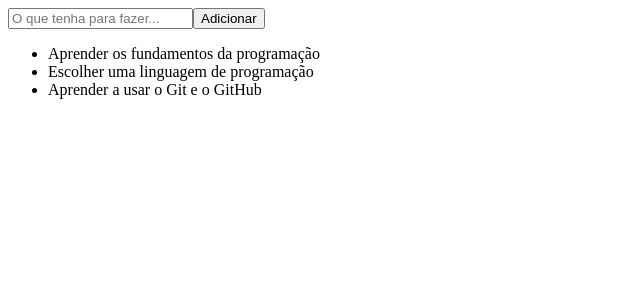
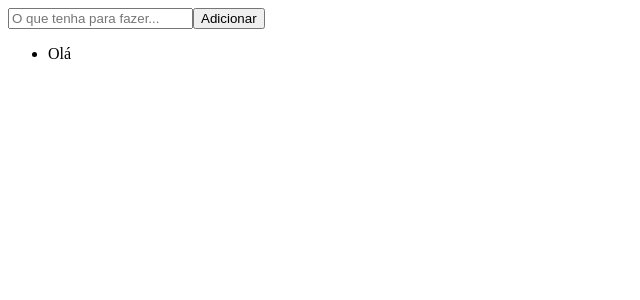
Before and after one commit to valeskamdev/to-do-list, a React (Vite) app: page / in a window 1280 px wide. Shown: the top 300 px of the page, without its empty margins (0-640 px from the left). Built offline with nearby package versions, Linux system fonts and the light colour scheme.

Commit message:
hook useState

```diff
--- a/src/App.jsx
+++ b/src/App.jsx
@@ -1,17 +1,12 @@
+import React, { useState } from 'react';
 import { v4 as uuid } from 'uuid';
 
 function App() {
-
-  const list = [
-    { id: uuid(), task: "Aprender os fundamentos da programação"},
-    { id: uuid(), task: "Escolher uma linguagem de programação"},
-    { id: uuid(), task: "Aprender a usar o Git e o GitHub"}
-  ]
-
-  console.log(list);
+  const [list, setList] = useState([{id: uuid(), task: "Olá"}]);
 
   function inputMudou(event) {
-    console.log(event);
+    setList([{ id: uuid(), task: event.target.value}])
+    console.log(list);
   }
 
   function cliequeiBotao() {
```
